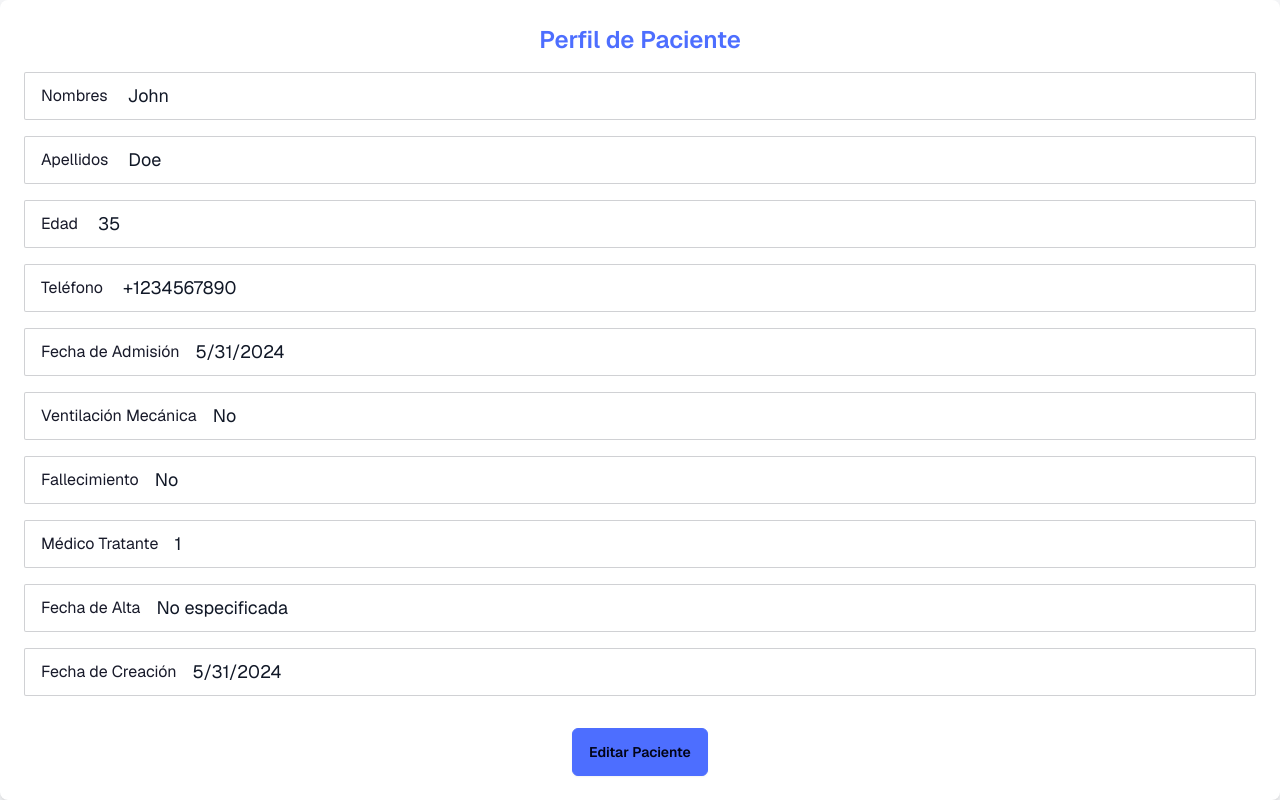
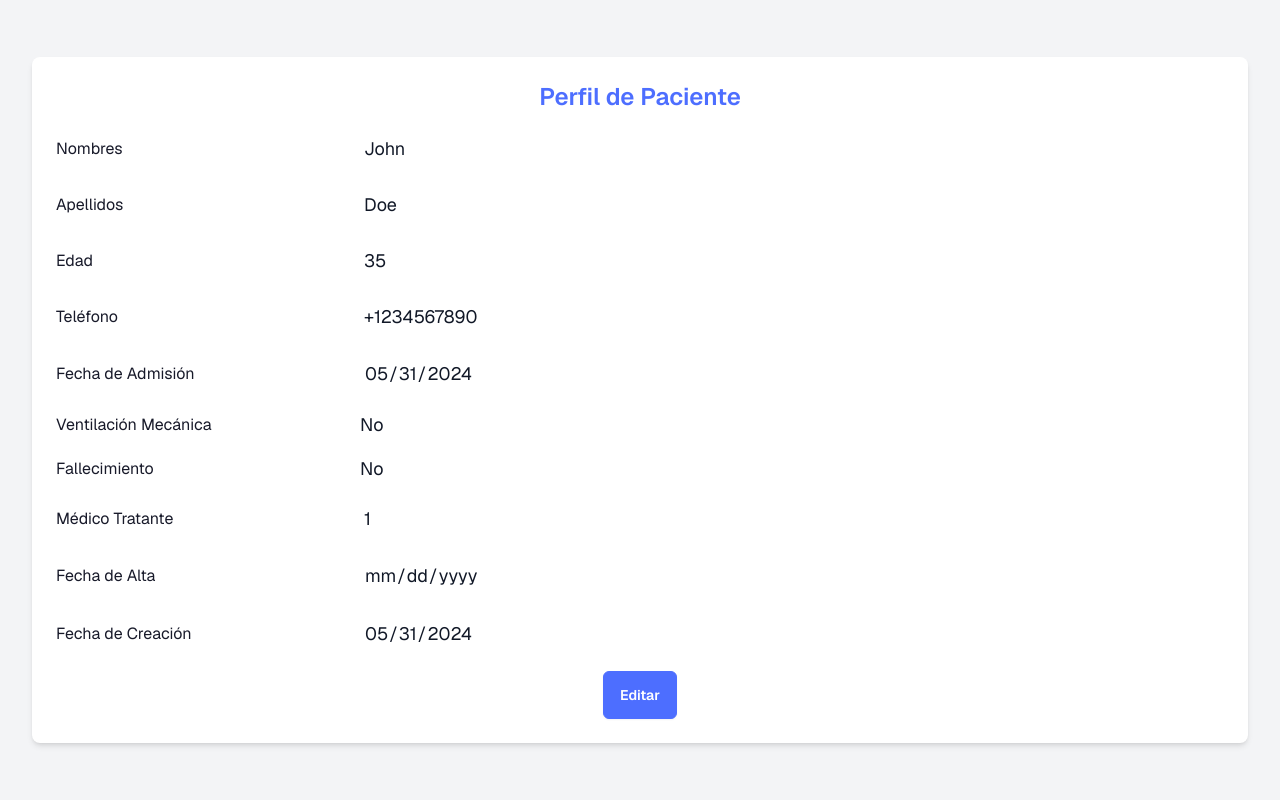
Before and after one commit to Valkary/crit-cares, a Next.js app: page /temp in a window 1280 px wide. Built offline with nearby package versions, Linux system fonts and the light colour scheme.

Commit message:
*Corrected UI +Edition non-text inputs

```diff
--- a/src/app/temp/page.tsx
+++ b/src/app/temp/page.tsx
@@ -4,7 +4,9 @@ import EditPatient from "~/components/patients/edit_patient";
 export default function Login({}) {
     return (
         <div className="dark min-h-screen flex items-center justify-center">
-            <EditPatient />
+            <div className="w-full min-h-screen bg-gray-100 flex items-center justify-center">
+                <EditPatient />
+            </div>
         </div>
     );
   }
--- a/src/components/patients/edit_patient.tsx
+++ b/src/components/patients/edit_patient.tsx
@@ -2,18 +2,32 @@
 import { useState } from "react"
 
 export default function EditPatient({ }) {
-    const initialPatient = {
+    interface Patient {
+        id: number;
+        names: string;
+        last_names: string;
+        age: number;
+        phone: string;
+        admission_date: Date;
+        mechanical_ventilation: boolean;
+        exitus_letalis: boolean;
+        doctor_id: number;
+        discharge_date: Date | null; // Allow null for discharge_date if it's nullable
+        creation_date: Date;
+    }
+
+    const initialPatient: Patient = {
         id: 1,
         names: "John",
         last_names: "Doe",
         age: 35,
         phone: "+1234567890",
-        admission_date: Date.now(),
+        admission_date: new Date(),
         mechanical_ventilation: false,
         exitus_letalis: false,
         doctor_id: 1,
-        discharge_date: null,
-        creation_date: Date.now(),
+        discharge_date: null, // Initialize discharge_date as null or a valid Date object
+        creation_date: new Date(),
     };
 
     // State for patient data
@@ -39,140 +53,194 @@ export default function EditPatient({ }) {
             // Handle error
         }
     };
+
     const handleChange = (e: React.ChangeEvent<HTMLInputElement>) => {
         const { name, value } = e.target;
         setPatient({ ...patient, [name]: value });
     };
 
+    const handleToggleChange = (name: keyof typeof initialPatient) => {
+        setPatient({ ...patient, [name]: !patient[name] });
+    };
+
+    const handleDateChange = (e: React.ChangeEvent<HTMLInputElement>) => {
+        const { name, value } = e.target;
+        const dateValue = value ? new Date(value) : null; // Parse string to Date object
+        setPatient({ ...patient, [name]: dateValue });
+    };
 
     return (
-        <div className="w-full min-h-screen bg-gray-100 flex items-center justify-center">
-            <div className="w-full bg-white rounded-lg shadow-md p-6">
+        <div className="w-full bg-white rounded-lg shadow-md p-6 m-2 sm:m-8">
             <h2 className="text-2xl font-semibold text-primary text-center mb-4">Perfil de Paciente</h2>
             <form onSubmit={handleSaveChanges}>
                 <div className="mb-4">
-                        <label className="input input-bordered flex items-center gap-4">
-                            Nombres
+                    <label className="flex items-center gap-4 w-full">
+                        <span className="w-1/3 sm:w-1/4">Nombres</span>
                         <input
                             type="text"
                             name="names"
                             value={patient.names}
                             onChange={handleChange}
-                                className={`text-lg ${editMode ? 'border-b-2 border-primary' : 'text-gray-900'} py-1.5 pl-1 placeholder:text-gray-400 focus:outline-none w-full`}
+                            className={`text-lg ${editMode ? 'border-b-2 border-primary' : 'text-gray-900'} py-1.5 pl-1 placeholder:text-gray-400 focus:outline-none w-2/3 sm:w-3/4`}
                             readOnly={!editMode}
                             required
                         />
                     </label>
                 </div>
                 <div className="mb-4">
-                        <label className="input input-bordered flex items-center gap-4">
-                            Apellidos
+                    <label className="flex items-center gap-4 w-full">
+                        <span className="w-1/3 sm:w-1/4">Apellidos</span>
                         <input
                             type="text"
                             name="last_names"
                             value={patient.last_names}
                             onChange={handleChange}
-                                className={`text-lg ${editMode ? 'border-b-2 border-primary' : 'text-gray-900'} py-1.5 pl-1 placeholder:text-gray-400 focus:outline-none w-full`}
+                            className={`text-lg ${editMode ? 'border-b-2 border-primary' : 'text-gray-900'} py-1.5 pl-1 placeholder:text-gray-400 focus:outline-none w-2/3 sm:w-3/4`}
                             readOnly={!editMode}
                             required
                         />
                     </label>
                 </div>
                 <div className="mb-4">
-                        <label className="input input-bordered flex items-center gap-4">
-                            Edad
+                    <label className="flex items-center gap-4 w-full">
+                        <span className="w-1/3 sm:w-1/4">Edad</span>
                         <input
                             type="number"
                             name="age"
                             value={patient.age}
                             onChange={handleChange}
-                                className={`text-lg ${editMode ? 'border-b-2 border-primary' : 'text-gray-900'} py-1.5 pl-1 placeholder:text-gray-400 focus:outline-none w-full`}
+                            className={`text-lg ${editMode ? 'border-b-2 border-primary' : 'text-gray-900'} py-1.5 pl-1 placeholder:text-gray-400 focus:outline-none w-2/3 sm:w-3/4`}
                             readOnly={!editMode}
                             required
                         />
                     </label>
                 </div>
                 <div className="mb-4">
-                        <label className="input input-bordered flex items-center gap-4">
-                            Teléfono
+                    <label className="flex items-center gap-4 w-full">
+                        <span className="w-1/3 sm:w-1/4">Teléfono</span>
                         <input
                             type="text"
                             name="phone"
                             value={patient.phone}
                             onChange={handleChange}
-                                className={`text-lg ${editMode ? 'border-b-2 border-primary' : 'text-gray-900'} py-1.5 pl-1 placeholder:text-gray-400 focus:outline-none w-full`}
+                            className={`text-lg ${editMode ? 'border-b-2 border-primary' : 'text-gray-900'} py-1.5 pl-1 placeholder:text-gray-400 focus:outline-none w-2/3 sm:w-3/4`}
                             readOnly={!editMode}
                             required
                         />
                     </label>
                 </div>
                 <div className="mb-4">
-                        <label className="input input-bordered flex items-center gap-4">
-                            Fecha de Admisión
+                    <label className="flex items-center gap-4 w-full">
+                        <span className="w-1/3 sm:w-1/4">Fecha de Admisión</span>
+                        <input
+                            type="date"
+                            name="admission_date"
+                            value={patient.admission_date.toISOString().slice(0, 10)} // Format Date to ISO string for input value
+                            onChange={handleDateChange}
+                            className={`text-lg ${editMode ? 'border-b-2 border-primary' : 'text-gray-900'} py-1.5 pl-1 placeholder:text-gray-400 focus:outline-none w-2/3 sm:w-3/4`}
+                            readOnly={!editMode}
+                            required
+                        />
+
+                    </label>
+                </div>
+                <div className="mb-4">
+                    <label className="flex items-center gap-4 w-full">
+                        <span className="w-1/3 sm:w-1/4">Ventilación Mecánica</span>
+                        {editMode ? (
+                            <div className="flex w-2/3 sm:w-3/4">
+                                <div
+                                    onClick={() => handleToggleChange('mechanical_ventilation')}
+                                    className={`w-1/2 py-2 text-center cursor-pointer ${patient.mechanical_ventilation ? 'bg-primary text-white' : 'bg-gray-200 text-gray-800'} rounded-l-md`}
+                                >
+                                    Sí
+                                </div>
+                                <div
+                                    onClick={() => handleToggleChange('mechanical_ventilation')}
+                                    className={`w-1/2 py-2 text-center cursor-pointer ${!patient.mechanical_ventilation ? 'bg-primary text-white' : 'bg-gray-200 text-gray-800'} rounded-r-md`}
+                                >
+                                    No
+                                </div>
+                            </div>
+                        ) : (
                             <input
                                 type="text"
-                                value={new Date(patient.admission_date).toLocaleDateString()}
-                                className="text-lg text-gray-900"
+                                value={patient.mechanical_ventilation ? 'Sí' : 'No'}
+                                className="text-lg text-gray-900 w-2/3 sm:w-3/4"
                                 readOnly
+                            />
+                        )}
+                    </label>
+                </div>
+                <div className="mb-4">
+                    <label className="flex items-center gap-4 w-full">
+                        <span className="w-1/3 sm:w-1/4">Fallecimiento</span>
+                        {editMode ? (
+                            <div className="flex w-2/3 sm:w-3/4">
+                                <div
+                                    onClick={() => handleToggleChange('exitus_letalis')}
+                                    className={`w-1/2 py-2 text-center cursor-pointer ${patient.exitus_letalis ? 'bg-primary text-white' : 'bg-gray-200 text-gray-800'} rounded-l-md`}
+                                >
+                                    Sí
+                                </div>
+                                <div
+                                    onClick={() => handleToggleChange('exitus_letalis')}
+                                    className={`w-1/2 py-2 text-center cursor-pointer ${!patient.exitus_letalis ? 'bg-primary text-white' : 'bg-gray-200 text-gray-800'} rounded-r-md`}
+                                >
+                                    No
+                                </div>
+                            </div>
+                        ) : (
+                            <input
+                                type="text"
+                                value={patient.exitus_letalis ? 'Sí' : 'No'}
+                                className="text-lg text-gray-900 w-2/3 sm:w-3/4"
+                                readOnly
+                            />
+                        )}
+                    </label>
+                </div>
+                <div className="mb-4">
+                    <label className="flex items-center gap-4 w-full">
+                        <span className="w-1/3 sm:w-1/4">Médico Tratante</span>
+                        <input
+                            type="text"
+                            name="doctor_id"
+                            value={patient.doctor_id}
+                            onChange={handleChange}
+                            className={`text-lg ${editMode ? 'border-b-2 border-primary' : 'text-gray-900'} py-1.5 pl-1 placeholder:text-gray-400 focus:outline-none w-2/3 sm:w-3/4`}
+                            readOnly={!editMode}
+                            required
                         />
                     </label>
                 </div>
                 <div className="mb-4">
-                        <label className="input input-bordered flex items-center gap-4">
-                            Ventilación Mecánica
+                    <label className="flex items-center gap-4 w-full">
+                        <span className="w-1/3 sm:w-1/4">Fecha de Alta</span>
                         <input
-                                type="text"
-                                value={patient.mechanical_ventilation ? 'Sí' : 'No'}
-                                className="text-lg text-gray-900"
-                                readOnly
+                            type="date"
+                            name="discharge_date"
+                            value={patient.discharge_date?.toISOString().slice(0, 10) || ''}
+                            onChange={handleDateChange}
+                            className={`text-lg ${editMode ? 'border-b-2 border-primary' : 'text-gray-900'} py-1.5 pl-1 placeholder:text-gray-400 focus:outline-none w-2/3 sm:w-3/4`}
+                            readOnly={!editMode}
                         />
                     </label>
                 </div>
                 <div className="mb-4">
-                        <label className="input input-bordered flex items-center gap-4">
-                            Fallecimiento
+                    <label className="flex items-center gap-4 w-full">
+                        <span className="w-1/3 sm:w-1/4">Fecha de Creación</span>
                         <input
-                                type="text"
-                                value={patient.exitus_letalis ? 'Sí' : 'No'}
-                                className="text-lg text-gray-900"
-                                readOnly
+                            type="date"
+                            name="creation_date"
+                            value={patient.creation_date.toISOString().slice(0, 10)}
+                            onChange={handleDateChange}
+                            className={`text-lg ${editMode ? 'border-b-2 border-primary' : 'text-gray-900'} py-1.5 pl-1 placeholder:text-gray-400 focus:outline-none w-2/3 sm:w-3/4`}
+                            readOnly={!editMode}
+                            required
                         />
                     </label>
                 </div>
-                    <div className="mb-4">
-                        <label className="input input-bordered flex items-center gap-4">
-                            Médico Tratante
-                            <input
-                                type="text"
-                                value={patient.doctor_id}
-                                className="text-lg text-gray-900"
-                                readOnly
-                            />
-                        </label>
-                    </div>
-                    <div className="mb-4">
-                        <label className="input input-bordered flex items-center gap-4">
-                            Fecha de Alta
-                            <input
-                                type="text"
-                                value={patient.discharge_date ? new Date(patient.discharge_date).toLocaleDateString() : 'No especificada'}
-                                className="text-lg text-gray-900"
-                                readOnly
-                            />
-                        </label>
-                    </div>
-                    <div className="mb-8">
-                        <label className="input input-bordered flex items-center gap-4">
-                            Fecha de Creación
-                            <input
-                                type="text"
-                                value={new Date(patient.creation_date).toLocaleDateString()}
-                                className="text-lg text-gray-900"
-                                readOnly
-                            />
-                        </label>
-                    </div>
-
                 {editMode ? (
                     <div className="flex justify-center space-x-4">
                         <button
@@ -184,24 +252,23 @@ export default function EditPatient({ }) {
                         </button>
                         <button
                             type="submit"
-                                className="btn btn-primary py-2 px-4 rounded-md"
+                            className="btn btn-primary py-2 px-4 rounded-md text-white"
                         >
-                                Guardar Cambios
+                            Guardar
                         </button>
                     </div>
                 ) : (
                     <div className="flex justify-center">
                         <button
                             type="button"
-                                className="btn btn-primary py-2 px-4 rounded-md"
+                            className="btn btn-primary py-2 px-4 rounded-md text-white"
                             onClick={handleEditModeToggle}
                         >
-                                Editar Paciente
+                            Editar
                         </button>
                     </div>
                 )}
             </form>
         </div>
-        </div>
     );
 }
```
Lines whose indentation alone changed are shown as unchanged.
